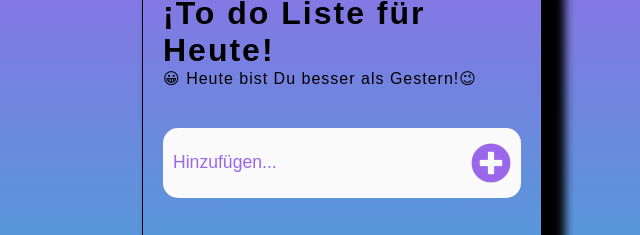
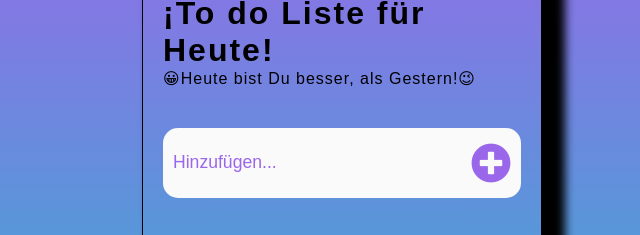
Before and after one commit to diego-monfort-landolt/liste, a plain HTML site: page index.html in a window 1280 px wide. Shown: the part 129-364 px from the top of the page, 298-938 px from the left. Drawn offline with Linux system fonts and the light colour scheme; a web font is replaced by a local one.

Commit message:
version5
update span

```diff
--- a/index.html
+++ b/index.html
@@ -23,7 +23,7 @@
     <div class="perfil">
         <div id="fecha"></div>
         <h1>¡To do Liste für Heute!</h1>
-        <span>😀 Heute bist Du besser als Gestern!😉</span>
+        <span>😀Heute bist Du besser, als Gestern!😉</span>
     </div>
 
 <!--aufgaben hinzufügen-->
```
